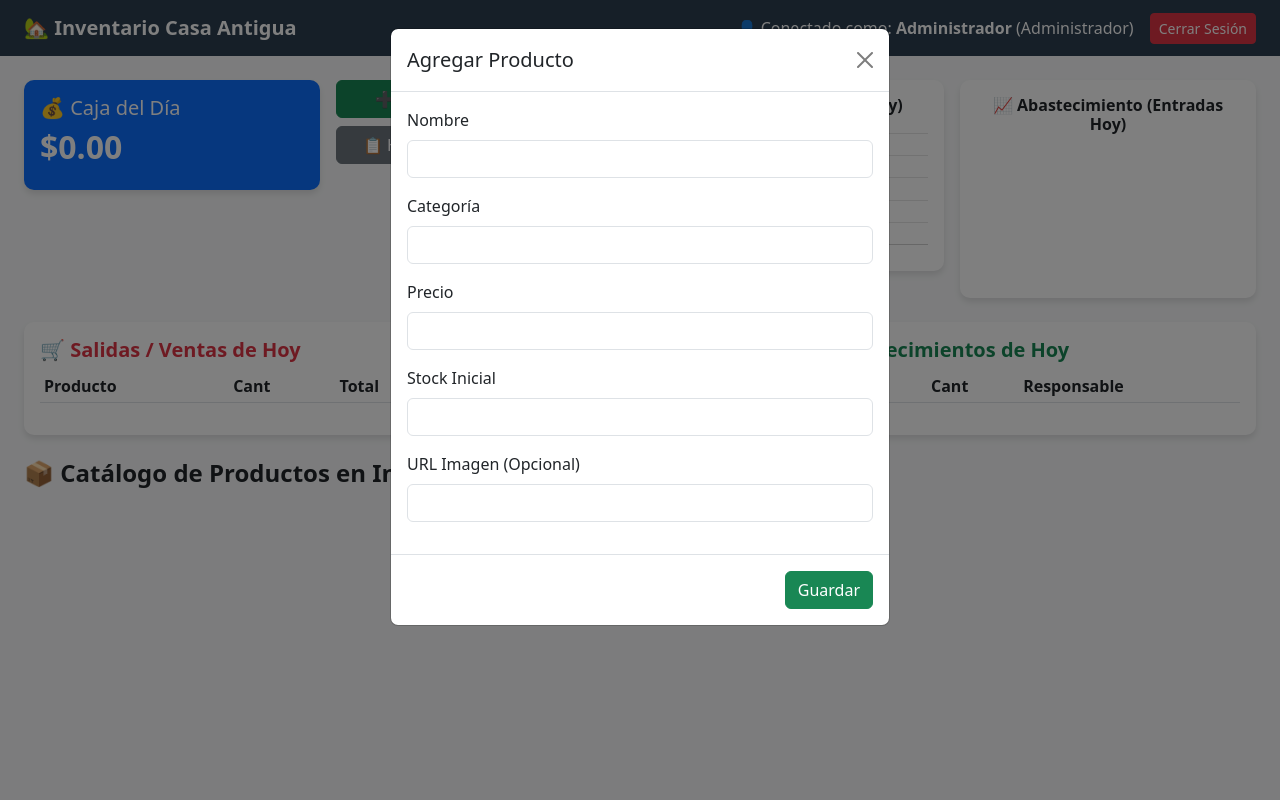
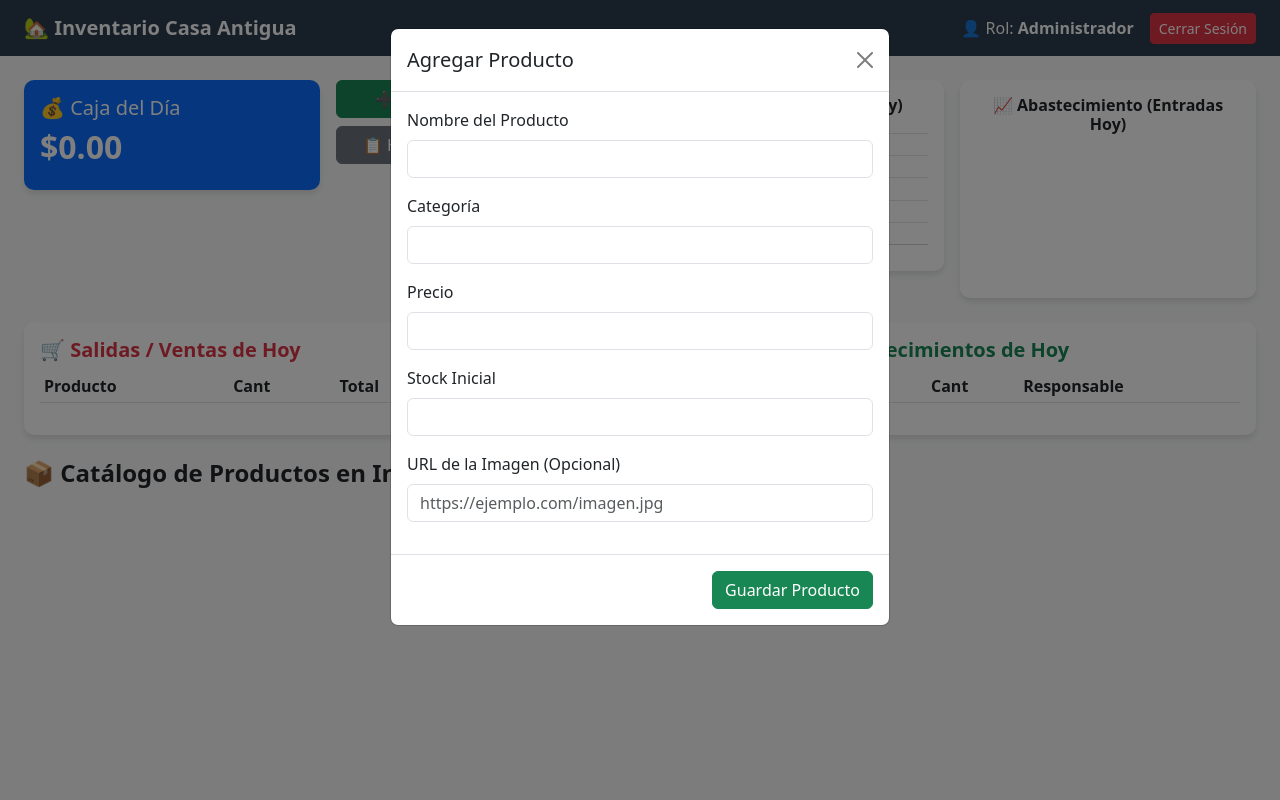
Before and after one commit to kenyibelisario-ops/sistema-inventario-casa-antigua, a Flask app: page / in a window 1280 px wide, after a click on "➕ Registrar Nuevo Producto". Run offline with Flask 3, Linux system fonts and the light colour scheme; a user stored in the database is signed in; data that the repository does not hold is empty.

Commit message:
Version final limpia para la defensa del proyecto

```diff
--- a/inventario.py
+++ b/inventario.py
@@ -2,7 +2,6 @@ import os
 from flask import Flask, render_template, request, redirect, session, url_for, flash
 import mysql.connector
 from datetime import datetime
-from duckduckgo_search import DDGS  # Buscador automático de imágenes
 
 app = Flask(__name__)
 app.secret_key = os.environ.get("SECRET_KEY", "clave_secreta_casa_antigua")
@@ -68,7 +67,7 @@ def index():
     cursor.execute("SELECT id, nombre, categoria, precio, stock, ruta_img FROM productos")
     productos = cursor.fetchall()
 
-    # 2. Flujo de Caja Real (Ventas del día, cantidad > 0)
+    # 2. Flujo de Caja Real (Ventas del día)
     cursor.execute("""
         SELECT SUM(total) FROM ventas
         WHERE DATE(fecha) = CURDATE() AND cantidad > 0
@@ -181,7 +180,7 @@ def login():
 
     return render_template('login.html')
 
-# --- REGISTRAR NUEVO PRODUCTO CON BÚSQUEDA AUTOMÁTICA ---
+# --- REGISTRAR NUEVO PRODUCTO CON URL MANUAL ORIGINAL ---
 @app.route('/guardar', methods=['POST'])
 def guardar():
     if session.get('rol') != 'admin':
@@ -191,17 +190,9 @@ def guardar():
     categoria = request.form['categoria']
     precio = float(request.form['precio'])
     stock = int(request.form['stock'])
+    ruta_img = request.form.get('ruta_img', '').strip()
 
-    # Búsqueda automática en internet mediante DuckDuckGo
-    ruta_img = None
-    try:
-        with DDGS() as ddgs:
-            resultados = ddgs.images(f"{nombre} producto", max_results=1)
-            if resultados:
-                ruta_img = resultados[0]['image']
-    except Exception as e:
-        print(f"Error buscando imagen: {e}")
-
+    # Si dejas la URL vacía, se le asigna la imagen por defecto como antes
     if not ruta_img:
         ruta_img = "https://images.unsplash.com/photo-1540555700478-4be289fbecef?w=500"
 
@@ -281,6 +272,7 @@ def eliminar(id):
         return "Acceso denegado", 403
 
     conexion = obtener_conexion()
+    cursor = conexion.connector.connect() if hasattr(conexion, 'connector') else conexion
     cursor = conexion.cursor()
     cursor.execute("DELETE FROM productos WHERE id = %s", (id,))
     conexion.commit()
@@ -296,13 +288,6 @@ def logout():
     flash("Sesión cerrada con éxito.")
     return redirect(url_for('login'))
 
-# --- REPORTE ---
-@app.route('/informe_word')
-def informe_word():
-    if session.get('rol') != 'admin':
-        return "Acceso denegado", 403
-    return "Generando informe de Word en base a los registros de MySQL..."
-
 if __name__ == '__main__':
     puerto = int(os.environ.get("PORT", 5000))
     app.run(host="0.0.0.0", port=puerto)
--- a/templates/index.html
+++ b/templates/index.html
@@ -4,9 +4,7 @@
     <meta charset="UTF-8">
     <meta name="viewport" content="width=device-width, initial-scale=1.0">
     <title>Sistema Casa Antigua - Panel de Control</title>
-    <!-- Bootstrap 5 CSS -->
     <link href="https://cdn.jsdelivr.net/npm/bootstrap@5.3.0/dist/css/bootstrap.min.css" rel="stylesheet">
-    <!-- Chart.js para los Gráficos -->
     <script src="https://cdn.jsdelivr.net/npm/chart.js"></script>
     <style>
         body { background-color: #f8f9fa; }
@@ -17,18 +15,16 @@
 </head>
 <body>
 
-    <!-- BARRA DE NAVEGACIÓN -->
     <nav class="navbar navbar-expand-lg navbar-dark px-4 mb-4">
         <a class="navbar-brand fw-bold" href="#">🏡 Inventario Casa Antigua</a>
         <div class="ms-auto d-flex align-items-center">
-            <span class="text-white me-3">👤 Conectado como: <strong>{{ usuario_actual }}</strong> ({% if rol == 'admin' %}Administrador{% else %}Operario{% endif %})</span>
+            <span class="text-white me-3">👤 Rol: <strong>{% if rol == 'admin' %}Administrador{% else %}Operario{% endif %}</strong></span>
             <a href="/logout" class="btn btn-danger btn-sm">Cerrar Sesión</a>
         </div>
     </nav>
 
     <div class="container-fluid px-4">
 
-        <!-- ALERTAS FLASH (CORREGIDO) -->
         {% with messages = get_flashed_messages() %}
           {% if messages %}
             {% for message in messages %}
@@ -40,7 +36,6 @@
           {% endif %}
         {% endwith %}
 
-        <!-- SECCIÓN DE DASHBOARDS (SOLO ADMIN) -->
         {% if rol == 'admin' %}
         <div class="row g-3 mb-4">
             <div class="col-md-3">
@@ -56,7 +51,6 @@
                 </div>
             </div>
 
-            <!-- GRÁFICOS LADO A LADO -->
             <div class="col-md-3">
                 <div class="card p-3 card-dashboard">
                     <h6 class="text-center fw-bold">📉 Ventas Realizadas (Hoy)</h6>
@@ -72,7 +66,6 @@
         </div>
         {% endif %}
 
-        <!-- TABLAS DE MOVIMIENTOS DEL DÍA (EN DOS COLUMNAS) -->
         {% if rol == 'admin' %}
         <div class="row mb-4">
             <div class="col-md-6">
@@ -112,7 +105,6 @@
         </div>
         {% endif %}
 
-        <!-- CATÁLOGO DE PRODUCTOS (GRID PRINCIPAL) -->
         <h4 class="fw-bold mb-3">📦 Catálogo de Productos en Inventario</h4>
         <div class="row row-cols-1 row-cols-md-4 g-4 mb-5">
             {% for producto in productos %}
@@ -129,7 +121,6 @@
                                 <span class="badge {% if producto[4] > 5 %}bg-success{% else %}bg-danger{% endif %} fs-6">{{ producto[4] }} unds</span>
                             </p>
 
-                            <!-- AJUSTADOR DE STOCK -->
                             <div class="d-flex gap-1">
                                 <form action="/ajustar_stock/{{ producto[0] }}/resta" method="POST" class="d-flex w-100 gap-1">
                                     <input type="number" name="cantidad" value="1" min="1" class="form-control form-control-sm" style="width: 60px;">
@@ -153,24 +144,22 @@
         </div>
     </div>
 
-    <!-- MODAL REGISTRAR PRODUCTO -->
     <div class="modal fade" id="modalGuardar" tabindex="-1" aria-hidden="true">
       <div class="modal-dialog">
         <form action="/guardar" method="POST" class="modal-content">
-          <div class="modal-header"><h5 class="modal-title">Agregar Producto</h5><button type="button" class="btn-close" data-bs-shadow="modal" data-bs-dismiss="modal"></button></div>
+          <div class="modal-header"><h5 class="modal-title">Agregar Producto</h5><button type="button" class="btn-close" data-bs-dismiss="modal"></button></div>
           <div class="modal-body">
-            <div class="mb-3"><label class="form-label">Nombre</label><input type="text" name="nombre" class="form-control" required></div>
+            <div class="mb-3"><label class="form-label">Nombre del Producto</label><input type="text" name="nombre" class="form-control" required></div>
             <div class="mb-3"><label class="form-label">Categoría</label><input type="text" name="categoria" class="form-control" required></div>
             <div class="mb-3"><label class="form-label">Precio</label><input type="number" step="0.01" name="precio" class="form-control" required></div>
             <div class="mb-3"><label class="form-label">Stock Inicial</label><input type="number" name="stock" class="form-control" required></div>
-            <div class="mb-3"><label class="form-label">URL Imagen (Opcional)</label><input type="url" name="ruta_img" class="form-control"></div>
+            <div class="mb-3"><label class="form-label">URL de la Imagen (Opcional)</label><input type="url" name="ruta_img" class="form-control" placeholder="https://ejemplo.com/imagen.jpg"></div>
           </div>
-          <div class="modal-footer"><button type="submit" class="btn btn-success">Guardar</button></div>
+          <div class="modal-footer"><button type="submit" class="btn btn-success">Guardar Producto</button></div>
         </form>
       </div>
     </div>
 
-    <!-- MODAL HISTORIAL PERPETUO -->
     <div class="modal fade" id="modalHistorialGlobal" tabindex="-1" aria-hidden="true">
       <div class="modal-dialog modal-lg">
         <div class="modal-content">
@@ -207,12 +196,10 @@
       </div>
     </div>
 
-    <!-- Bootstrap 5 Bundle JS -->
     <script src="https://cdn.jsdelivr.net/npm/bootstrap@5.3.0/dist/js/bootstrap.bundle.min.js"></script>
 
-    <!-- CONTROLADORES JAVASCRIPT DE LOS DOS GRÁFICOS -->
     <script>
-        // 1. Gráfico de Ventas (Salidas)
+        // 1. Gráfico de Ventas
         var ctxVentas = document.getElementById('myChart').getContext('2d');
         new Chart(ctxVentas, {
             type: 'bar',
@@ -229,7 +216,7 @@
             options: { responsive: true, plugins: { legend: { display: false } }, scales: { y: { beginAtZero: true } } }
         });
 
-        // 2. Gráfico de Abastecimiento (Entradas)
+        // 2. Gráfico de Abastecimiento
         var ctxEntradas = document.getElementById('chartEntradas').getContext('2d');
         new Chart(ctxEntradas, {
             type: 'doughnut',
```
